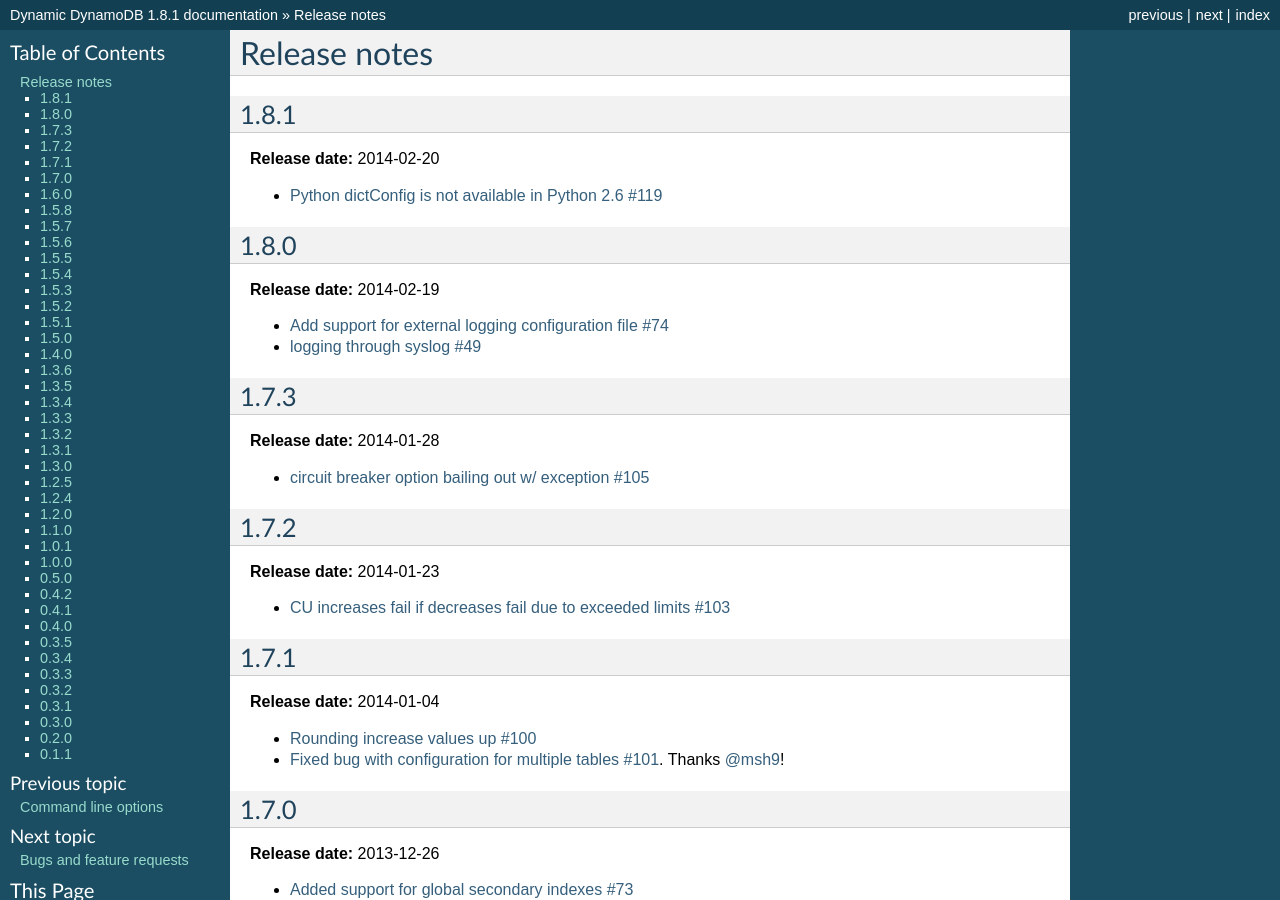
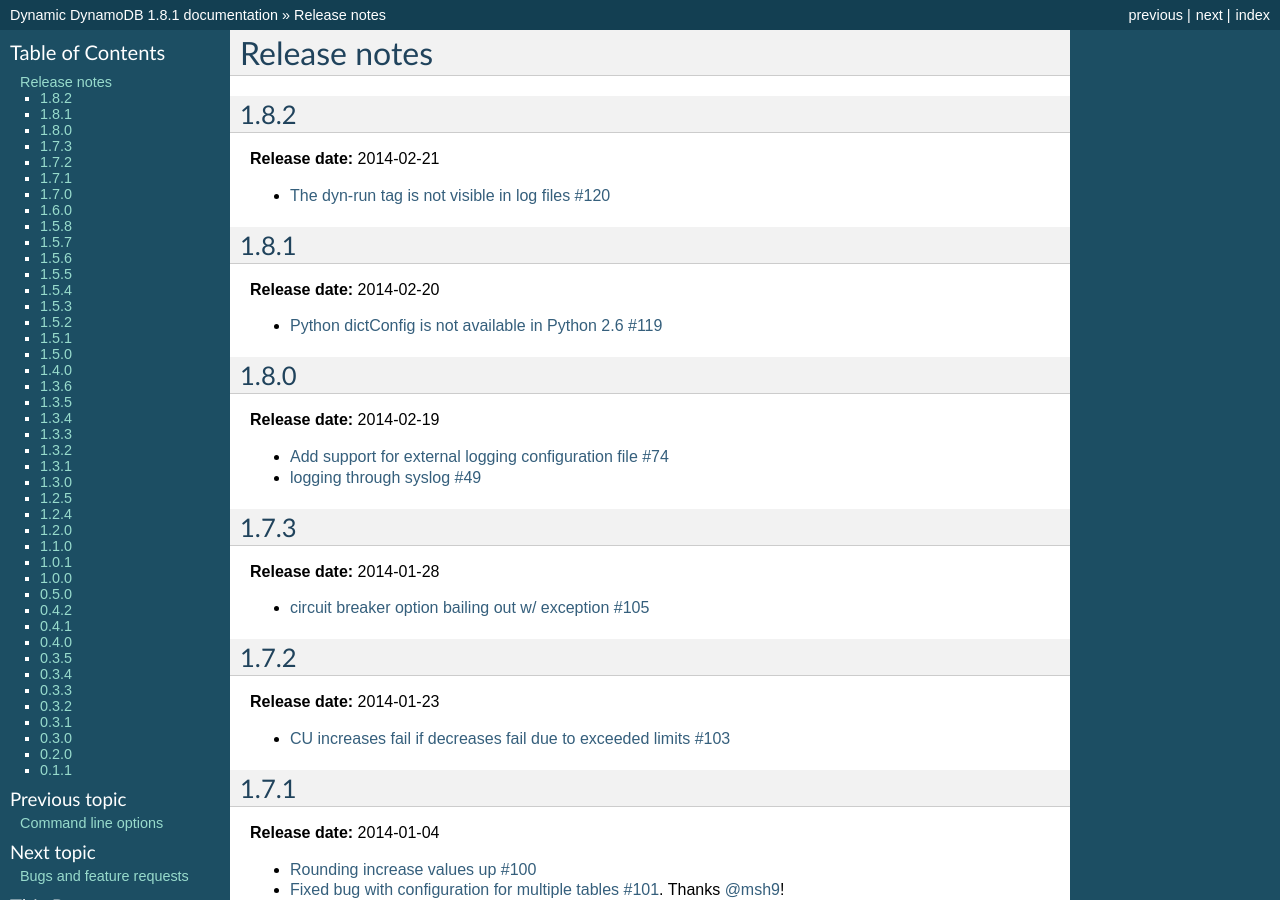
Before and after one commit to sebdah/dynamic-dynamodb, a Sphinx documentation site: the page built from docs/release_notes.rst, in a window 1280 px wide and 900 px high. Built offline with Sphinx 7.4.7, drawn with Linux system fonts in a browser that asks for light colours.

Commit message:
Updated release notes for #120

```diff
--- a/docs/release_notes.rst
+++ b/docs/release_notes.rst
@@ -1,5 +1,12 @@
 Release notes
 =============
+
+1.8.2
+-----
+
+**Release date:** 2014-02-21
+
+- `The dyn-run tag is not visible in log files #120 <https://github.com/sebdah/dynamic-dynamodb/issues/120>`__
 
 1.8.1
 -----
```
